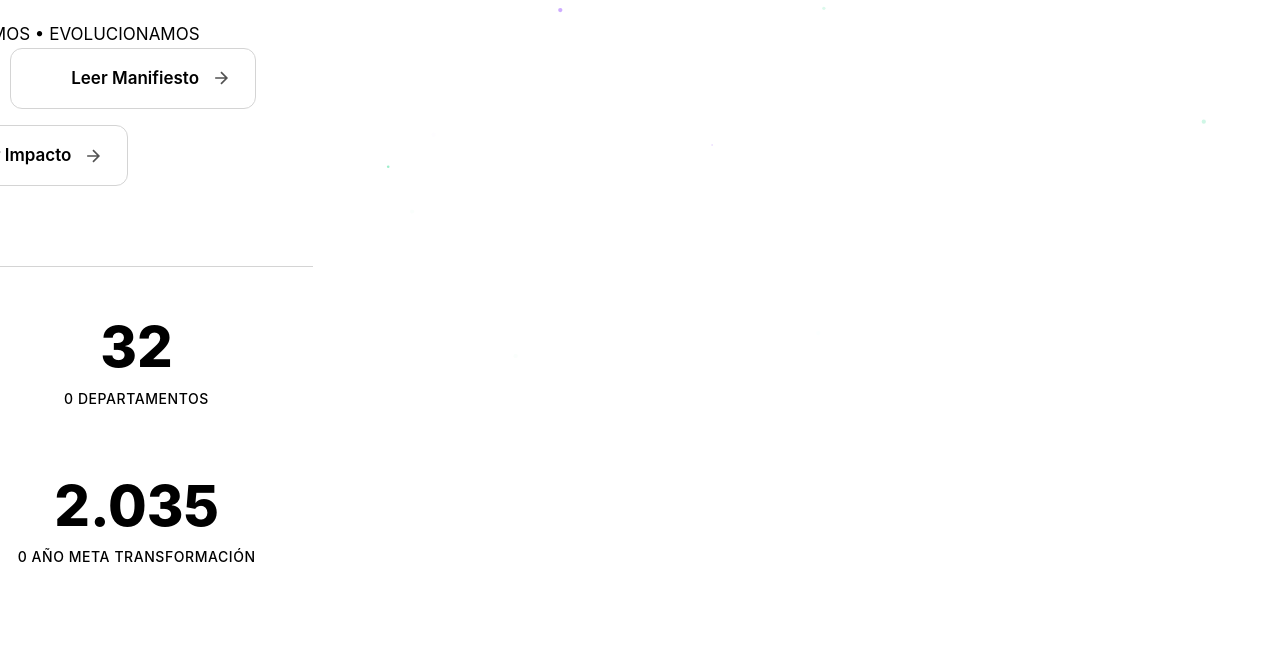
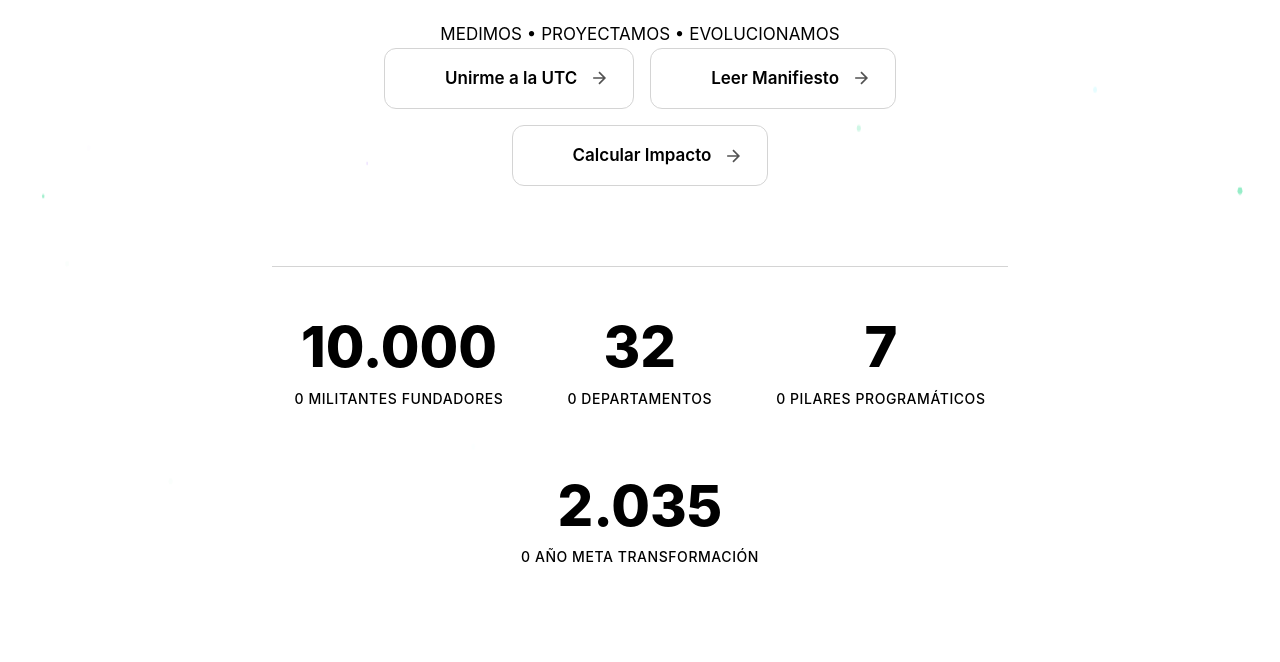
Before and after one commit to Cha0smagick/union-tecnocratica-colombiana, a website: page public/index.html in a window 1280 px wide. Shown: the part 540-1202 px from the top of the page. Drawn offline with Linux system fonts and the light colour scheme; a web font is replaced by a local one.

Commit message:
fix: hero recortado a la izquierda — canvas de partículas fuera del flujo flex (.hero-particles absolute inset-0 z-0 pointer-events-none)

```diff
--- a/src/styles/components.css
+++ b/src/styles/components.css
@@ -232,6 +232,18 @@
   .hero-bg {
     position: absolute; inset: 0; z-index: -1;
     background: linear-gradient(180deg, var(--color-bg) 0%, var(--color-bg-alt) 100%);
+  }
+
+  /* Canvas de partículas (creado por hero.js): fuera del flujo flex del .hero.
+     Sin esto, entra como ítem flex junto a .hero-content y justify-content:center
+     empuja el contenido fuera del borde izquierdo; overflow:hidden lo recorta. */
+  .hero-particles {
+    position: absolute;
+    inset: 0;
+    width: 100%;
+    height: 100%;
+    z-index: 0;
+    pointer-events: none;
   }
 
   .hero-pattern {
```
Also changed, not shown: dist/sitemap.xml, dist/styles/components.css.
